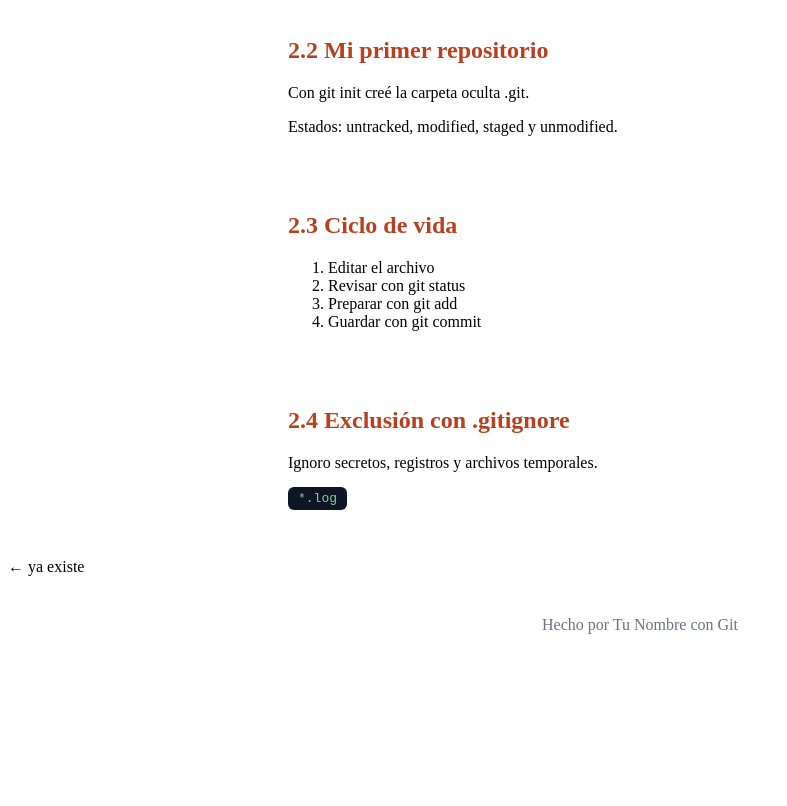
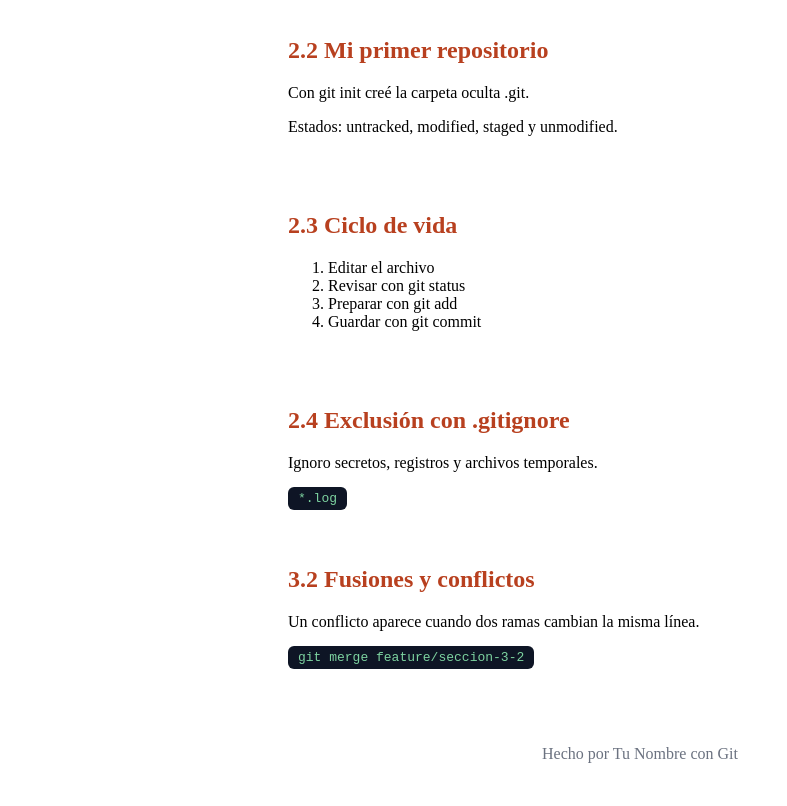
Before and after one commit to Jessy57/aprendiendo-clase-2, a plain HTML site: page index.html in a window 1280 px wide. Shown: the part 335-1141 px from the top of the page, without its empty margins (0-787 px from the left). Before the commit the page ends 1017 px from the top, so only its background shows below. Drawn offline with Linux system fonts and the light colour scheme.

Commit message:
Agrega sección 3.2 y redefine rama

```diff
--- a/index.html
+++ b/index.html
@@ -38,10 +38,14 @@
             <p>Ignoro secretos, registros y archivos temporales.</p>
             <code>*.log</code>
         </section>
-    </main> ← ya existe
-    <footer>
-        <p>Hecho por Tu Nombre con Git</p>
-    </footer>
+        <section>
+            <h2>3.2 Fusiones y conflictos</h2>
+            <p>Un conflicto aparece cuando dos ramas cambian la misma línea.</p>
+            <code>git merge feature/seccion-3-2</code>
+        </section>
+        <footer>
+            <p>Hecho por Tu Nombre con Git</p>
+        </footer>
     </main>
 </body>
 
```
